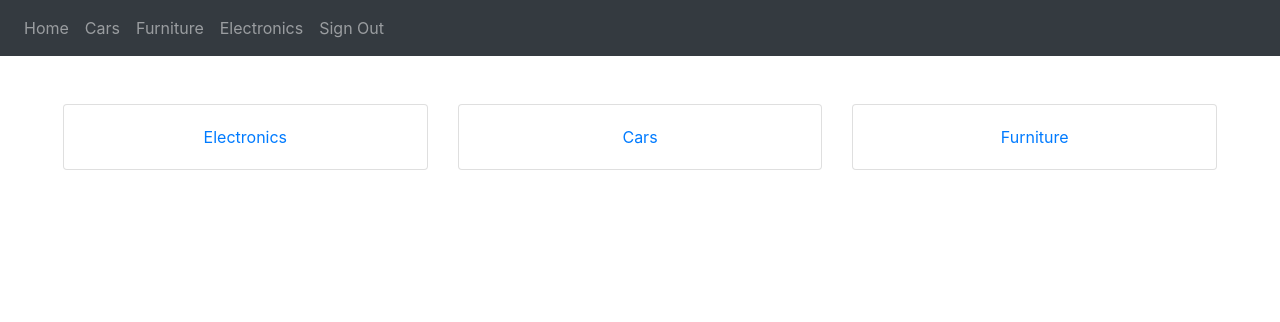
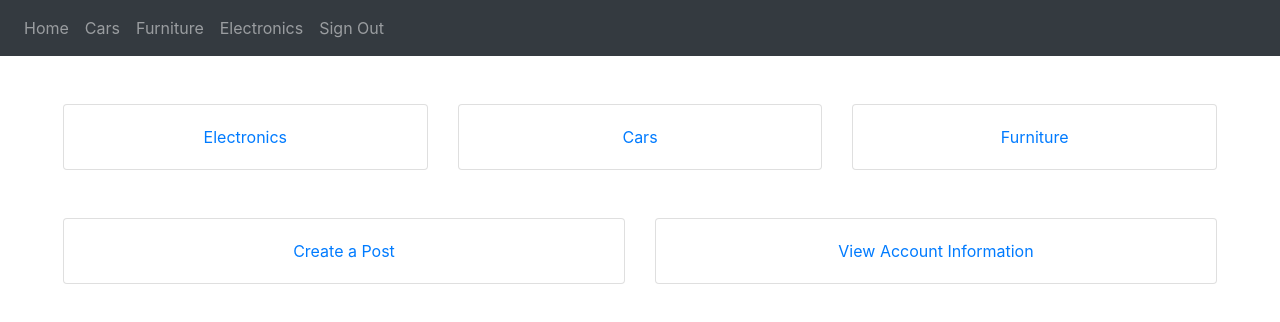
Before and after one commit to kaishu83/used-item-frontend, a React (Create React App) app: page /home in a window 1280 px wide. Shown: the top 322 px of the page. Built offline with nearby package versions, Linux system fonts and the light colour scheme.

Commit message:
Auto stash before merge of "master" and "origin/master"

```diff
--- a/src/component/home/Home.jsx
+++ b/src/component/home/Home.jsx
@@ -9,8 +9,8 @@ export class Home extends Component {
 
     render() {
         return (
+                <div>
                 <div className="row m-5">
-
                     <div className="col">
                         <div className="card card-size">
                             <Link>Electronics</Link>
@@ -27,7 +27,25 @@ export class Home extends Component {
                         <div className="card card-size">
                         <Link>Furniture</Link>
                         </div>
+                </div>
+                </div>
+
+                <div className="row m-5">
+
+                <div className="col">
+                    <div className="card card-size">
+                        <Link>Create a Post</Link>
                     </div>
+                </div>
+
+                <div className="col">
+                    <div className="card card-size">
+                        <Link>View Account Information</Link>
+                    </div>
+                </div>
+
+                </div>
+
                 </div>
 
         )
--- a/src/component/login/Login.jsx
+++ b/src/component/login/Login.jsx
@@ -2,6 +2,8 @@ import './Login.css';
 import {Link} from 'react-router-dom'
 import React from 'react';
 import image from '../../img/leaf.jpg'
+import UserDataService from '../service/UserDataService'
+
 
 
 class Login extends React.Component{
@@ -9,7 +11,62 @@ class Login extends React.Component{
 
     constructor(props){
         super(props)
+        this.state = {
+            username: '',
+            password: '',
+            user:[]
+        }
+        this.handleChange = this.handleChange.bind(this)
+        this.handleSubmition = this.handleSubmition.bind(this)
     }
+
+
+    handleChange(event){
+        this.setState({
+            [event.target.name]: event.target.value
+        })
+    }
+
+
+
+    retrieveUser(userCrendentials) {
+        UserDataService.userAuthentication(userCrendentials)
+        .then(
+            response => {
+                this.setState({
+                    user: response.data,
+                })
+            }
+        )
+    }
+
+    handleSubmition(event){
+
+        event.preventDefault();
+
+           let userCrendentials = {
+                userName: this.state.userName,
+                password: this.state.password,
+
+           }
+           //Add .then and route them to homepage
+           this.setState({
+                user: this.retrieveUser(userCrendentials)
+           })
+
+          const user = this.state.user[0];
+
+           if(user.id == 0){
+               console.log("Invalid Input")
+           }
+           else{
+               console.log("This was a valid password")
+           }
+
+
+
+       }
+
 
 
     render(){
--- a/src/component/service/UserDataService.js
+++ b/src/component/service/UserDataService.js
@@ -6,6 +6,9 @@ class UserDataService{
         return axios.post(`http://localhost:8080/users`, user)
     }
 
+    userAuthentication(userCredentials){
+        return axios.get(`http://localhost:8080/authUsers`, userCredentials)
+    }
 
 }
 
```
